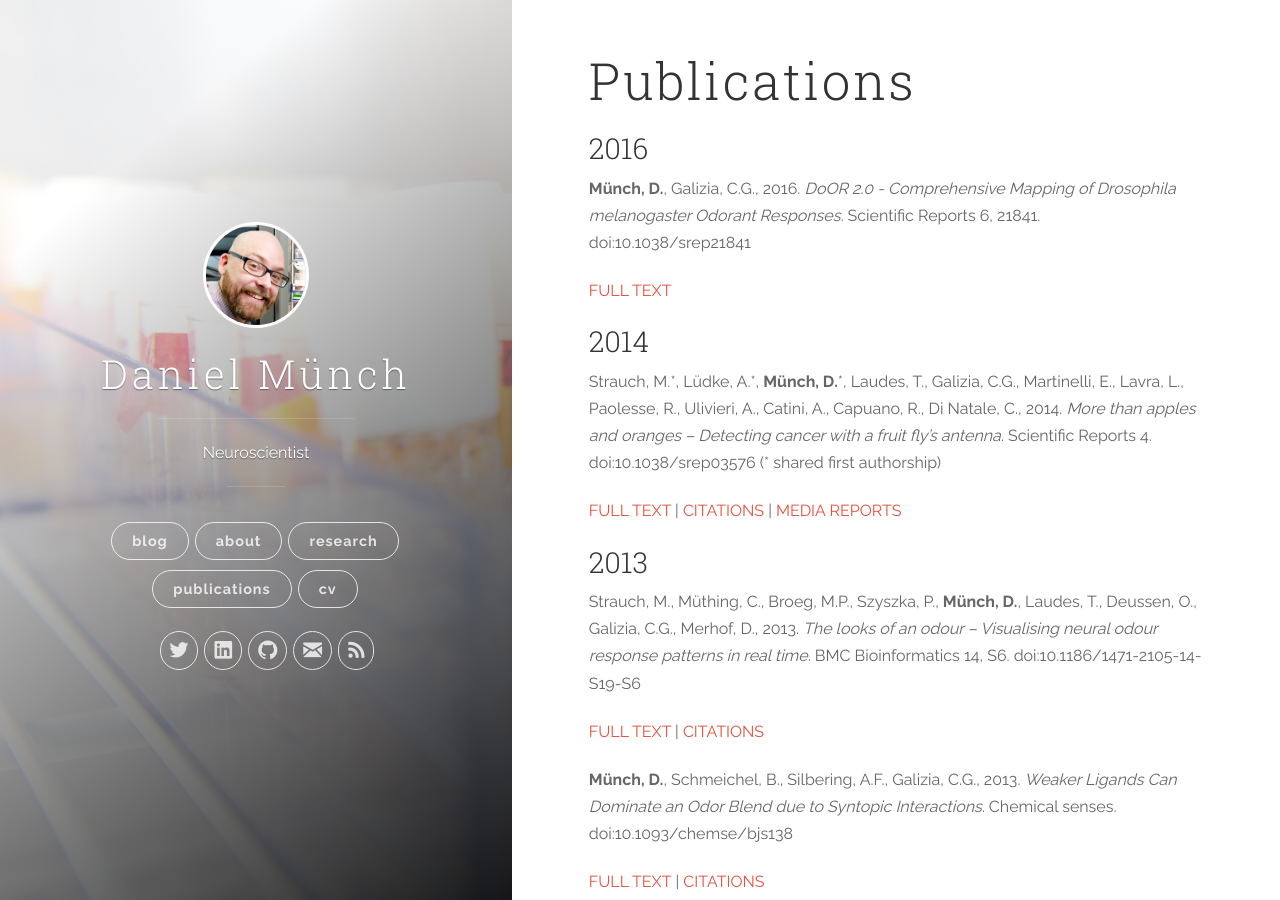
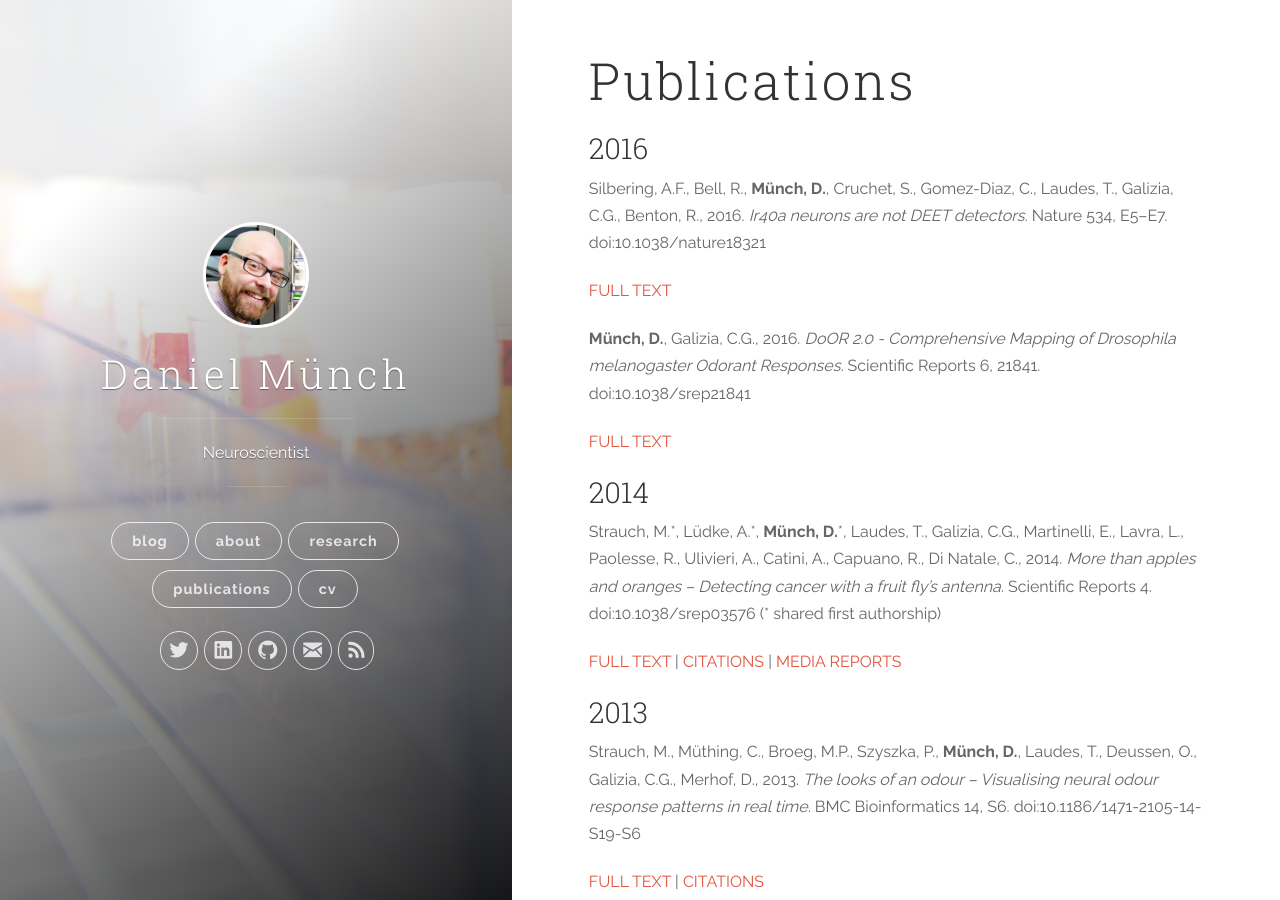
Before and after one commit to Dahaniel/dahaniel.github.io, a Jekyll site: the page built from publications.md, in a window 1280 px wide and 900 px high. Built offline with Jekyll 4.4.1, drawn with Linux system fonts in a browser that asks for light colours; nearby versions of some CDN libraries; comment, search, counter and statistics services are not loaded; some of the changed lines change nothing that is shown.

Commit message:
added recent publication, changed all full text links to doi

```diff
--- a/publications.md
+++ b/publications.md
@@ -13,11 +13,18 @@ permalink: /publications
 <script type='text/javascript' src='https://d1bxh8uas1mnw7.cloudfront.net/assets/embed.js'></script>
 
 ### 2016
+<div data-badge-type="donut" data-doi="10.1038/nature18321" data-hide-no-mentions="true" class="altmetric-embed"></div>
+
+Silbering, A.F., Bell, R., **Münch, D.**, Cruchet, S., Gomez-Diaz, C., Laudes, T., Galizia, C.G., Benton, R., 2016. *Ir40a neurons are not DEET detectors.* Nature 534, E5–E7. doi:10.1038/nature18321
+
+[FULL TEXT](dx.doi.org/10.1038/nature18321)
+
+
 <div data-badge-type="donut" data-doi="10.1038/srep21841" data-hide-no-mentions="true" class="altmetric-embed"></div>
 
 **Münch, D.**, Galizia, C.G., 2016. *DoOR 2.0 - Comprehensive Mapping of Drosophila melanogaster Odorant Responses.* Scientific Reports 6, 21841. doi:10.1038/srep21841
 
-[FULL TEXT](http://www.nature.com/articles/srep21841)
+[FULL TEXT](dx.doi.org/10.1038/srep21841)
 
 ### 2014
 
@@ -25,7 +32,7 @@ permalink: /publications
 
 Strauch, M.\*, Lüdke, A.\*, **Münch, D.**\*, Laudes, T., Galizia, C.G., Martinelli, E., Lavra, L., Paolesse, R., Ulivieri, A., Catini, A., Capuano, R., Di Natale, C., 2014. *More than apples and oranges &#8211; Detecting cancer with a fruit fly’s antenna.* Scientific Reports 4. doi:10.1038/srep03576 (\* shared first authorship)
 
-[FULL TEXT](http://www.nature.com/srep/2014/140106/srep03576/full/srep03576.html) |
+[FULL TEXT](dx.doi.org/10.1038/srep03576) |
 [CITATIONS](http://scholar.google.de/scholar?cites=6668494534717916667) |
 [MEDIA REPORTS]({% post_url 2014-02-11-press-coverage-of-our-cancer-detection-paper %})
 
@@ -34,7 +41,7 @@ Strauch, M.\*, Lüdke, A.\*, **Münch, D.**\*, Laudes, T., Galizia, C.G., Martin
 
 Strauch, M., Müthing, C., Broeg, M.P., Szyszka, P., **Münch, D.**, Laudes, T., Deussen, O., Galizia, C.G., Merhof, D., 2013. *The looks of an odour &#8211; Visualising neural odour response patterns in real time.* BMC Bioinformatics 14, S6. doi:10.1186/1471-2105-14-S19-S6
 
-[FULL TEXT](http://www.biomedcentral.com/1471-2105/14/S19/S6%20) |
+[FULL TEXT](http://dx.doi.org/10.1186/1471/2105/14/S19/S6) |
 [CITATIONS](http://scholar.google.de/scholar?cites=1133526968462693019)
 
 
@@ -42,7 +49,7 @@ Strauch, M., Müthing, C., Broeg, M.P., Szyszka, P., **Münch, D.**, Laudes, T.,
 
 **Münch, D.**, Schmeichel, B., Silbering, A.F., Galizia, C.G., 2013. *Weaker Ligands Can Dominate an Odor Blend due to Syntopic Interactions.* Chemical senses. doi:10.1093/chemse/bjs138
 
-[FULL TEXT](http://chemse.oxfordjournals.org/content/38/4/293) |
+[FULL TEXT](http://dx.doi.org/10.1093/chemse/bjs138) |
 [CITATIONS](http://scholar.google.de/scholar?cites=4064783826768313177)
 
 ### 2010
@@ -50,7 +57,7 @@ Strauch, M., Müthing, C., Broeg, M.P., Szyszka, P., **Münch, D.**, Laudes, T.,
 
 Galizia, C.G., **Münch, D.**, Strauch, M., Nissler, A., Ma, S., 2010. *Integrating heterogeneous odor response data into a common response model: A DoOR to the complete olfactome.* Chemical senses 35, 551–63. doi:10.1093/chemse/bjq042
 
-[FULL TEXT](http://chemse.oxfordjournals.org/content/35/7/551) |
+[FULL TEXT](http://dx.doi.org/10.1093/chemse/bjq042) |
 [CITATIONS](http://scholar.google.de/scholar?cites=16970919184143472683)
 
 ### Other Publications & Links
```
